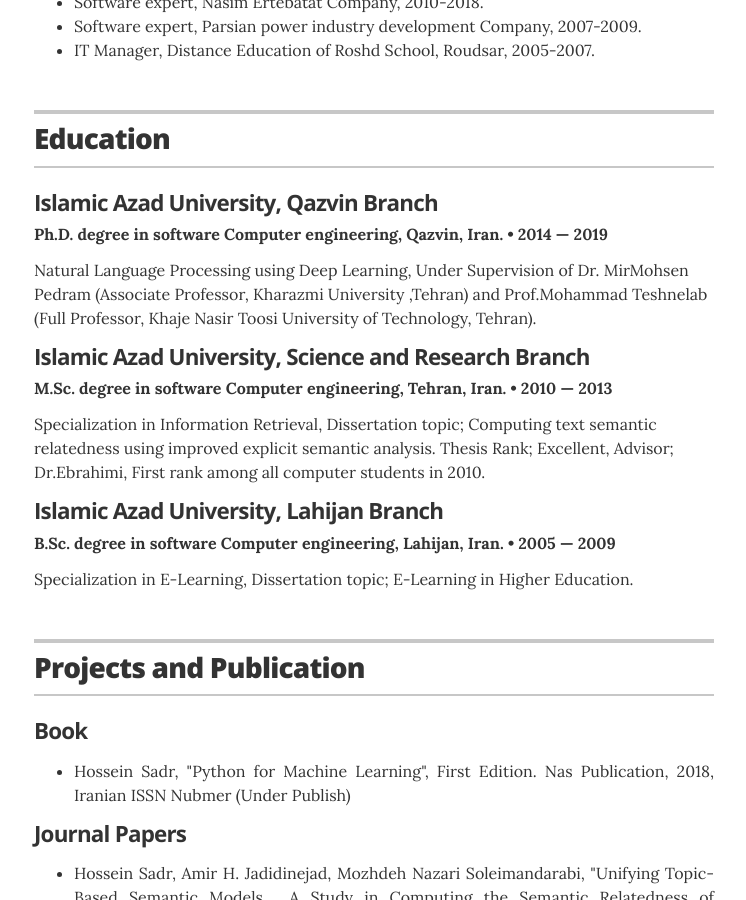
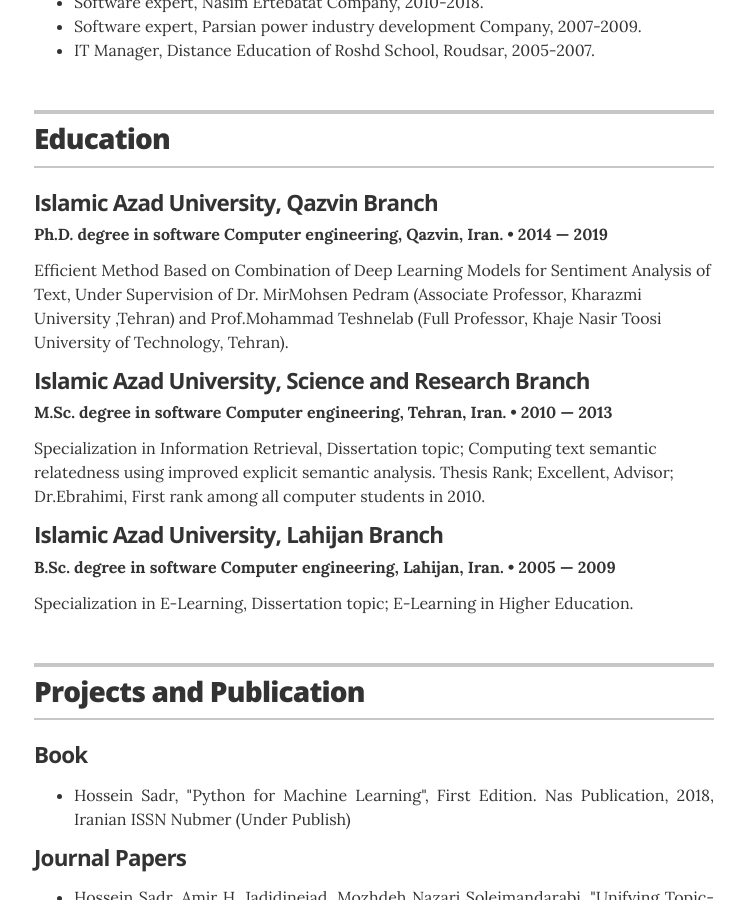
Before and after one commit to hosseinsadr/hosseinsadr.github.io, a Jekyll site: the page built from index.html, in a window 1280 px wide and 900 px high, scrolled down 2071 px. Shown: the whole window, without its empty margins (266-1012 px from the left). Built offline with Jekyll 4.4.1, drawn with Linux system fonts in a browser that asks for light colours.

Commit message:
Update education.yml

```diff
--- a/_data/education.yml
+++ b/_data/education.yml
@@ -2,7 +2,7 @@
 - degree: Ph.D. degree in software Computer engineering, Qazvin, Iran.
   uni: Islamic Azad University, Qazvin Branch
   year: 2014 &mdash; 2019
-  summary: <pdir="rtl" align="justify"> Natural Language Processing using Deep Learning, Under Supervision of  Dr. MirMohsen Pedram (Associate Professor, Kharazmi University ,Tehran) and Prof.Mohammad Teshnelab (Full Professor, Khaje Nasir Toosi University of Technology, Tehran).</p>
+  summary: <pdir="rtl" align="justify"> Efficient Method Based on Combination of Deep Learning Models for Sentiment Analysis of Text, Under Supervision of  Dr. MirMohsen Pedram (Associate Professor, Kharazmi University ,Tehran) and Prof.Mohammad Teshnelab (Full Professor, Khaje Nasir Toosi University of Technology, Tehran).</p>
 
   #awards:
     #- award: Summa Cumme Laude graduate
```
